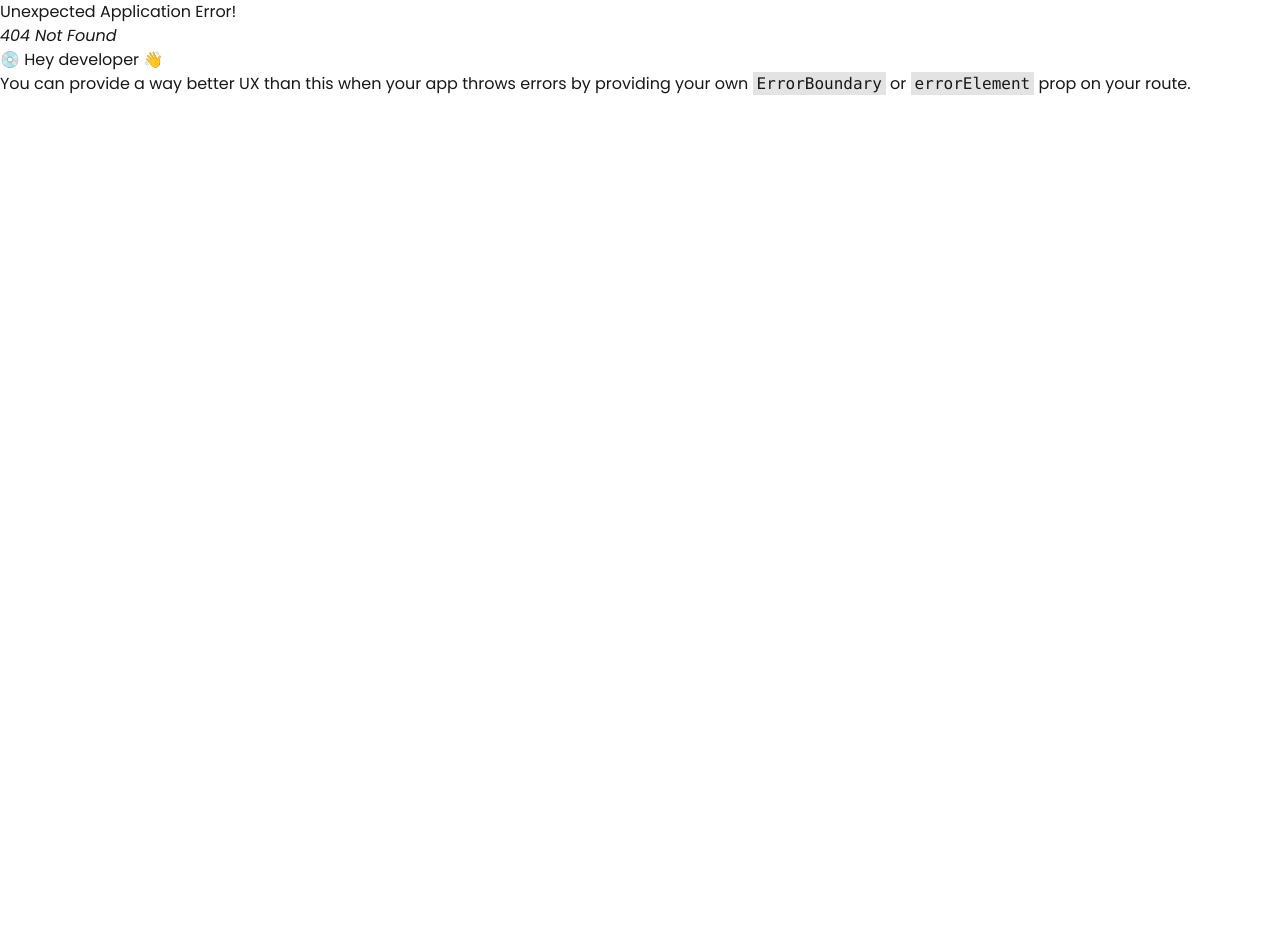
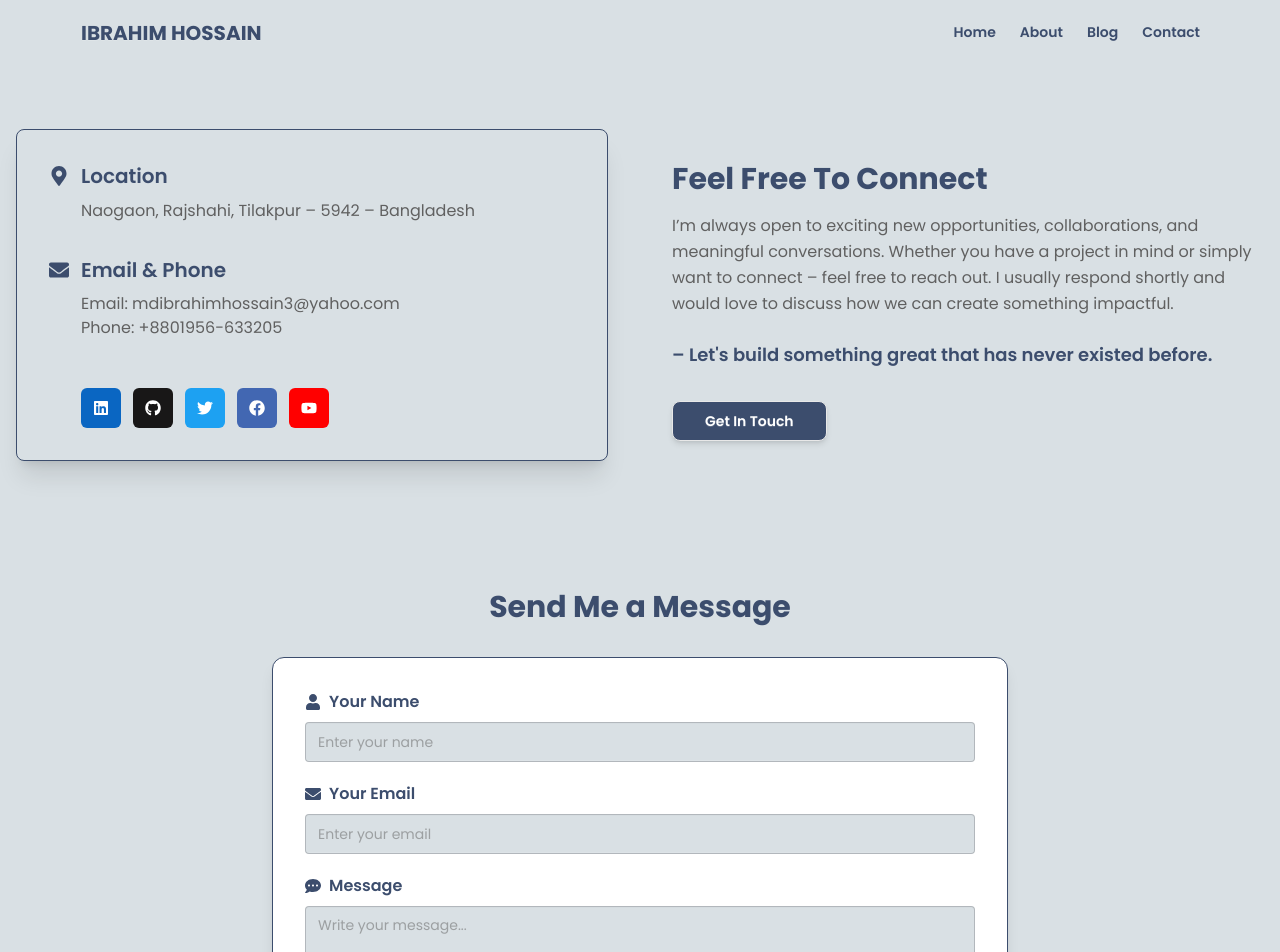
Before and after one commit to BFIbrahim/personal-portfolio-website-frontend, a React (Vite) app: page /contact in a window 1280 px wide. Before the commit this address had no page. Shown: the top 952 px of the page. Before the commit the page ends 800 px from the top, so only its background shows below. Built offline with nearby package versions, Linux system fonts and the light colour scheme.

Commit message:
blog and contact page complete

```diff
--- a/package.json
+++ b/package.json
@@ -11,6 +11,7 @@
   },
   "dependencies": {
     "@tailwindcss/vite": "^4.1.17",
+    "emailjs-com": "^3.2.0",
     "react": "^19.2.0",
     "react-dom": "^19.2.0",
     "react-icons": "^5.5.0",
--- /dev/null
+++ b/src/Pages/Blog/Blogs/Blogs.jsx
@@ -0,0 +1,38 @@
+import React from "react";
+
+const ComingSoon = () => {
+  return (
+    <div className="h-screen w-full flex items-center justify-center bg-secondary text-primary px-6">
+      <div className="text-center">
+        {/* Heading */}
+        <h1 className="text-5xl md:text-7xl font-extrabold mb-4 text-primary">
+          Coming <span className="text-accent">Soon</span>
+        </h1>
+
+        {/* Subtitle */}
+        <p className="text-base md:text-lg text-primary/80 mb-10 max-w-xl mx-auto">
+          I’m currently working on this page. Stay tuned for updates!
+        </p>
+
+        {/* Email Notify Input */}
+        <div className="mt-4 flex flex-col md:flex-row items-center justify-center gap-3">
+          <input
+            type="email"
+            placeholder="Enter your email"
+            className="input input-bordered bg-white text-black w-full md:w-72"
+          />
+          <button className="btn bg-primary text-white border-none hover:bg-primary/80">
+            Notify Me
+          </button>
+        </div>
+
+        {/* Footer Text */}
+        <p className="mt-10 text-sm text-accent">
+          © {new Date().getFullYear()} Ibrahim Hossain. All Rights Reserved.
+        </p>
+      </div>
+    </div>
+  );
+};
+
+export default ComingSoon;
--- /dev/null
+++ b/src/Pages/Contact/Contact/Contact.jsx
@@ -0,0 +1,14 @@
+import React from 'react';
+import ContactInfo from '../ContactInfo/ContactInfo';
+import SendEmail from '../Email/SendEmail';
+
+const Contact = () => {
+    return (
+        <div>
+            <ContactInfo></ContactInfo>
+            <SendEmail></SendEmail>
+        </div>
+    );
+};
+
+export default Contact;
--- /dev/null
+++ b/src/Pages/Contact/ContactInfo/ContactInfo.jsx
@@ -0,0 +1,87 @@
+import React from "react";
+import { FaMapMarkerAlt, FaEnvelope, FaPhoneAlt, FaLinkedin, FaGithub, FaTwitter, FaFacebook, FaYoutube } from "react-icons/fa";
+
+const ContactInfo = () => {
+  const contactDetails = {
+    location: "Naogaon, Rajshahi, Tilakpur – 5942 – Bangladesh",
+    email: "mdibrahimhossain3@yahoo.com",
+    phone: "+8801956-633205",
+    social: [
+      { Icon: FaLinkedin, href: "#", color: "bg-[#0A66C2]" },
+      { Icon: FaGithub, href: "#", color: "bg-[#181717]" },
+      { Icon: FaTwitter, href: "#", color: "bg-[#1DA1F2]" },
+      { Icon: FaFacebook, href: "#", color: "bg-[#4267B2]" },
+      { Icon: FaYoutube, href: "#", color: "bg-[#FF0000]" },
+    ],
+  };
+
+  return (
+    <section className="py-16 bg-secondary">
+      <div className="container mx-auto px-4">
+        <div className="grid grid-cols-1 lg:grid-cols-2 gap-10 lg:gap-16 items-start">
+
+          {/* Left Panel */}
+          <div className="p-8 rounded-lg shadow-xl bg-secondary border border-primary">
+            <div className="mb-8">
+              <div className="flex items-start text-primary mb-2">
+                <FaMapMarkerAlt className="w-5 h-5 mr-3 mt-1" />
+                <h3 className="text-xl font-semibold">Location</h3>
+              </div>
+              <p className="text-accent ml-8 leading-relaxed">{contactDetails.location}</p>
+            </div>
+
+            <div className="mb-8">
+              <div className="flex items-start text-primary mb-2">
+                <FaEnvelope className="w-5 h-5 mr-3 mt-1" />
+                <h3 className="text-xl font-semibold">Email & Phone</h3>
+              </div>
+              <p className="text-accent ml-8">Email: {contactDetails.email}</p>
+              <p className="text-accent ml-8">Phone: {contactDetails.phone}</p>
+            </div>
+
+            {/* Social Icons */}
+            <div className="flex space-x-3 ml-8 pt-4">
+              {contactDetails.social.map(({ Icon, href, color }, index) => (
+                <a
+                  key={index}
+                  href={href}
+                  target="_blank"
+                  rel="noopener noreferrer"
+                  className={`p-3 rounded-md text-white transition-transform duration-300 hover:scale-110 ${color}`}
+                >
+                  <Icon className="w-4 h-4" />
+                </a>
+              ))}
+            </div>
+          </div>
+
+          {/* Right Panel */}
+          <div className="lg:pt-8">
+            <h2 className="text-3xl font-bold mb-4 text-primary">
+              Feel Free To Connect
+            </h2>
+
+            <p className="text-accent leading-relaxed mb-6">
+              I’m always open to exciting new opportunities, collaborations, and meaningful conversations.
+              Whether you have a project in mind or simply want to connect – feel free to reach out.
+              I usually respond shortly and would love to discuss how we can create something impactful.
+            </p>
+
+            <p className="text-lg font-semibold mb-8 text-primary">
+              – Let's build something great that has never existed before.
+            </p>
+
+            <a
+              href={`mailto:${contactDetails.email}`}
+              className="btn px-8 py-3 bg-primary text-white font-semibold rounded-lg shadow-md hover:bg-accent transition duration-300"
+            >
+              Get In Touch
+            </a>
+          </div>
+        </div>
+      </div>
+    </section>
+  );
+};
+
+export default ContactInfo;
--- /dev/null
+++ b/src/Pages/Contact/Email/SendEmail.jsx
@@ -0,0 +1,132 @@
+import React, { useState } from "react";
+import { FaEnvelope, FaUser, FaCommentDots, FaPaperPlane } from "react-icons/fa";
+import emailjs from "emailjs-com";
+
+const SendEmail = () => {
+  const [formData, setFormData] = useState({
+    name: "",
+    email: "",
+    message: "",
+  });
+
+  const [status, setStatus] = useState("");
+
+  const handleChange = (e) => {
+    setFormData({ ...formData, [e.target.name]: e.target.value });
+  };
+
+  const handleSend = (e) => {
+    e.preventDefault();
+    setStatus("sending");
+
+    emailjs
+      .send(
+        "YOUR_SERVICE_ID",      // Replace
+        "YOUR_TEMPLATE_ID",     // Replace
+        {
+          from_name: formData.name,
+          from_email: formData.email,
+          message: formData.message,
+          to_email: "ibrahimhossain3@yahoo.com",
+        },
+        "YOUR_PUBLIC_KEY"       // Replace
+      )
+      .then(
+        () => {
+          setStatus("success");
+          setFormData({ name: "", email: "", message: "" });
+        },
+        () => {
+          setStatus("error");
+        }
+      );
+  };
+
+  return (
+    <section className="py-16 bg-secondary">
+      <div className="container mx-auto px-4 max-w-3xl">
+        <h2 className="text-3xl font-bold text-primary text-center mb-8">
+          Send Me a Message
+        </h2>
+
+        <form
+          onSubmit={handleSend}
+          className="p-8 bg-white border border-primary rounded-xl shadow-lg"
+        >
+          {/* Name */}
+          <label className="block mb-5">
+            <span className="flex items-center text-primary font-semibold mb-2">
+              <FaUser className="mr-2" /> Your Name
+            </span>
+            <input
+              type="text"
+              name="name"
+              placeholder="Enter your name"
+              value={formData.name}
+              onChange={handleChange}
+              required
+              className="input input-bordered w-full bg-secondary text-accent"
+            />
+          </label>
+
+          {/* Email */}
+          <label className="block mb-5">
+            <span className="flex items-center text-primary font-semibold mb-2">
+              <FaEnvelope className="mr-2" /> Your Email
+            </span>
+            <input
+              type="email"
+              name="email"
+              placeholder="Enter your email"
+              value={formData.email}
+              onChange={handleChange}
+              required
+              className="input input-bordered w-full bg-secondary text-accent"
+            />
+          </label>
+
+          {/* Message */}
+          <label className="block mb-5">
+            <span className="flex items-center text-primary font-semibold mb-2">
+              <FaCommentDots className="mr-2" /> Message
+            </span>
+            <textarea
+              name="message"
+              placeholder="Write your message..."
+              value={formData.message}
+              onChange={handleChange}
+              required
+              className="textarea textarea-bordered w-full h-32 bg-secondary text-accent"
+            ></textarea>
+          </label>
+
+          {/* Status */}
+          {status === "sending" && (
+            <p className="text-blue-600 mb-4">Sending...</p>
+          )}
+          {status === "success" && (
+            <p className="text-green-600 mb-4">
+              ✔ Your message has been sent!
+            </p>
+          )}
+          {status === "error" && (
+            <p className="text-red-600 mb-4">
+              Failed to send. Try again later.
+            </p>
+          )}
+
+          {/* Submit Button */}
+          <button
+            type="submit"
+            className="btn bg-primary text-white hover:bg-accent w-full flex items-center justify-center"
+          >
+            <FaPaperPlane className="mr-2" />
+            Send Message
+          </button>
+        </form>
+      </div>
+    </section>
+  );
+};
+
+export default SendEmail;
--- a/src/Router/router.jsx
+++ b/src/Router/router.jsx
@@ -2,6 +2,8 @@ import { createBrowserRouter } from "react-router";
 import Root from "../Layouts/Root/Root";
 import Home from "../Pages/Home/Home/Home";
 import About from "../Pages/About/About/About";
+import Contact from "../Pages/Contact/Contact/Contact";
+import ComingSoon from "../Pages/Blog/Blogs/Blogs";
 
 export const router = createBrowserRouter([
   {
@@ -15,6 +17,14 @@ export const router = createBrowserRouter([
         {
           path: 'about',
           Component: About
+        },
+        {
+          path: 'contact',
+          Component: Contact
+        },
+        {
+          path: 'blog',
+          Component: ComingSoon
         }
     ]
   },
```
Also changed, not shown: 1 other file (tests, documents, lock files or other folders).
